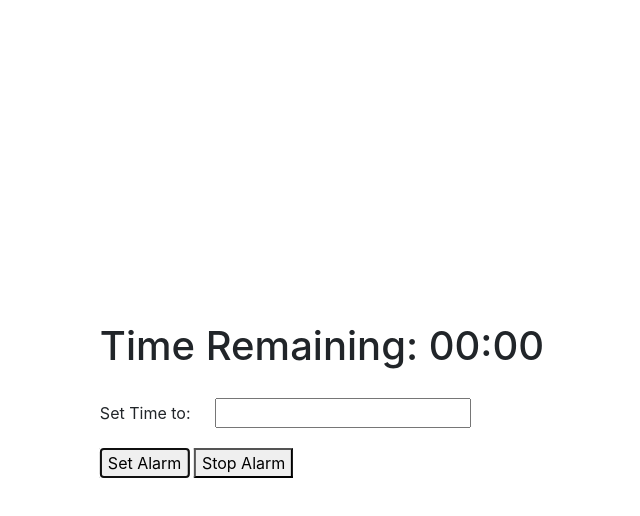
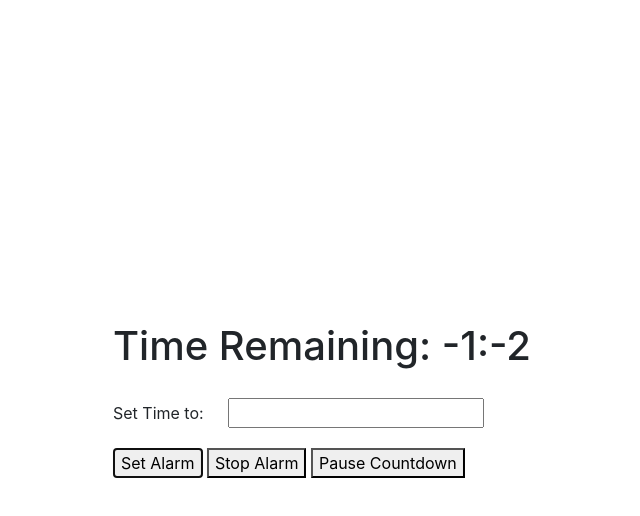
Before and after one commit to CodeYourFuture/JavaScript-Core-2-Coursework-Week3-Archived, a plain HTML site: page mandatory/1-alarmclock/index.html in a window 1280 px wide. Both pictures are taken after a click on the button "Set Alarm". Shown: the whole page, without its empty margins (318-958 px from the left). Drawn offline with nearby package versions, Linux system fonts and the light colour scheme.

Commit message:
Finished alarm clock

```diff
--- a/mandatory/1-alarmclock/alarmclock.js
+++ b/mandatory/1-alarmclock/alarmclock.js
@@ -1,4 +1,39 @@
-function setAlarm() {}
+let tmr;
+let blink;
+let myTimer;
+
+function setAlarm() {
+	clearInterval(myTimer);
+	clearInterval(blink);
+	document.querySelector("body").style.backgroundColor = "white";
+	tmr = true;
+	let input = document.querySelector("#alarmSet").value;
+	let inputStr = `${String(Math.floor(input / 60)).padStart(2, '0')}:${String(input % 60).padStart(2, '0')}`;
+	document.querySelector("#timeRemaining").innerHTML = `Time Remaining: ${inputStr}`;
+	myTimer = setInterval(function () {
+		if (tmr) {
+			input--;
+		}
+		inputStr = `${String(Math.floor(input / 60)).padStart(2, '0')}:${String(input % 60).padStart(2, '0')}`;
+		document.querySelector("#timeRemaining").innerHTML = `Time Remaining: ${inputStr}`;
+		if (input === 0) {
+			playAlarm();
+			let ofs = 0;
+			blink = setInterval(function(){
+				document.querySelector("body").style.backgroundColor = 'rgba(255,0,0,'+Math.abs(Math.sin(ofs))+')';
+				ofs += 0.01;
+			}, 10);
+			clearInterval(myTimer);
+		}
+	}, 1000)
+}
+document.addEventListener('DOMContentLoaded', function () {
+    let pauseBtn = document.querySelector("#pause")
+	pauseBtn.addEventListener("click", () => {
+		tmr = !tmr;
+	});
+});
+
 
 // DO NOT EDIT BELOW HERE
 
--- a/mandatory/1-alarmclock/index.html
+++ b/mandatory/1-alarmclock/index.html
@@ -21,7 +21,8 @@
       </div>
       <div>
         <button id="set" type="button">Set Alarm</button>
-        <button id="stop" type="button">Stop Alarm</button>
+		<button id="stop" type="button">Stop Alarm</button>
+		<button id="pause" type="button">Pause Countdown</button>
       </div>
     </div>
   </body>
```
